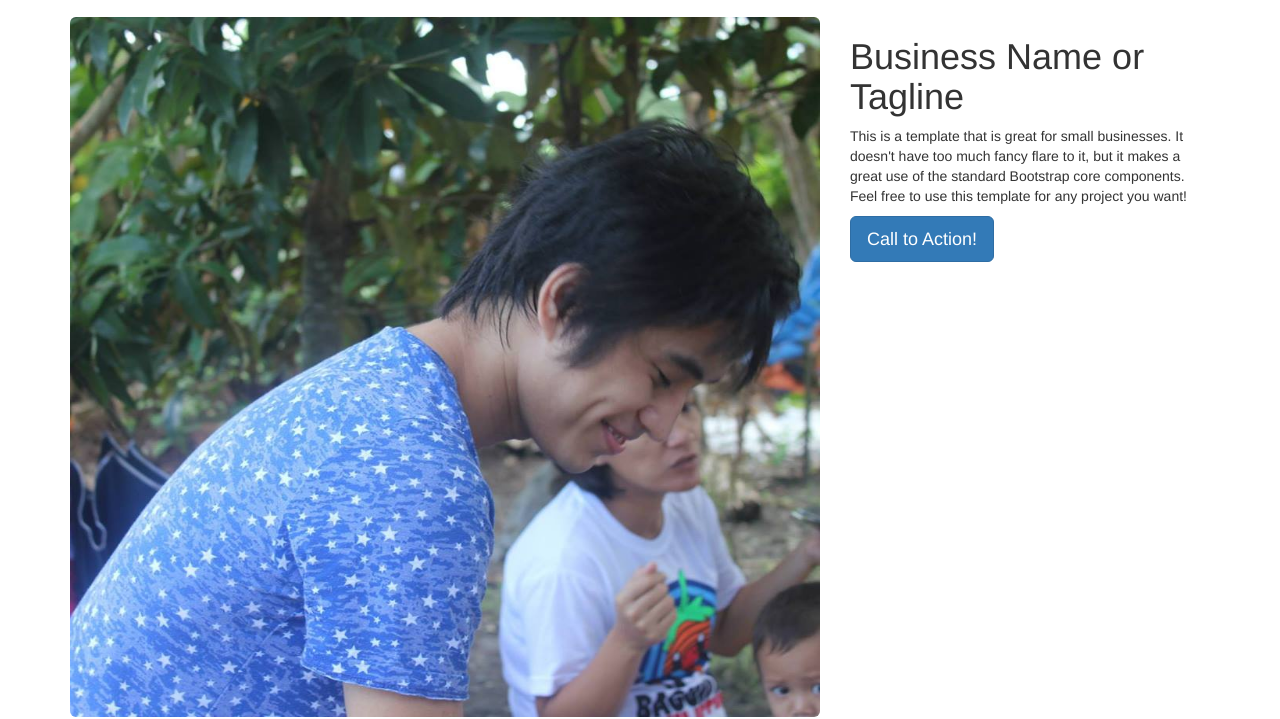
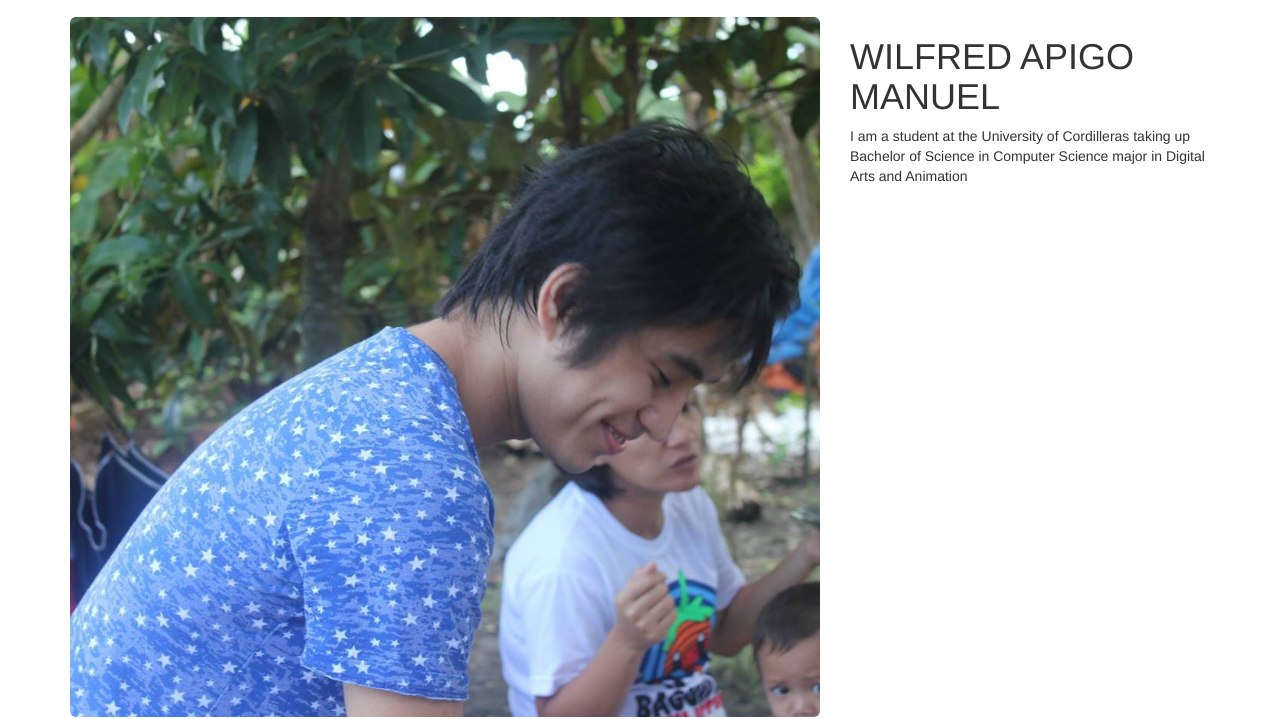
Before and after one commit to ManuelWilfred/resume.github.io, a plain HTML site: page index.html in a window 1280 px wide. Shown: the part 83-802 px from the top of the page. Drawn offline with Linux system fonts and the light colour scheme.

Commit message:
Update index.html

```diff
--- a/index.html
+++ b/index.html
@@ -72,9 +72,9 @@
             </div>
             <!-- /.col-md-8 -->
             <div class="col-md-4">
-                <h1>Business Name or Tagline</h1>
-                <p>This is a template that is great for small businesses. It doesn't have too much fancy flare to it, but it makes a great use of the standard Bootstrap core components. Feel free to use this template for any project you want!</p>
-                <a class="btn btn-primary btn-lg" href="#">Call to Action!</a>
+                <h1>WILFRED APIGO MANUEL</h1>
+                <p>I am a student at the University of Cordilleras taking up Bachelor of Science in Computer Science major in Digital Arts and Animation</p>
+
             </div>
             <!-- /.col-md-4 -->
         </div>
```
